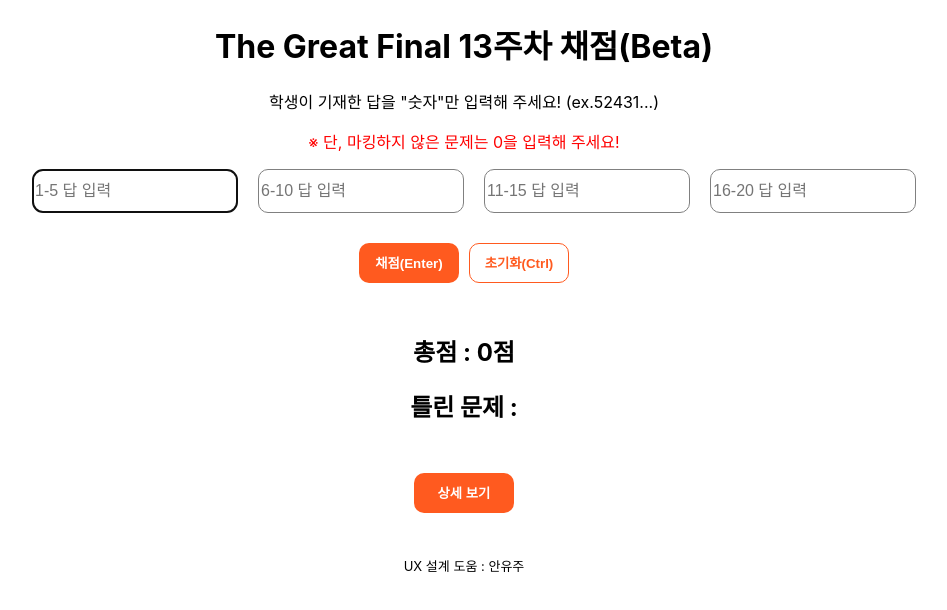
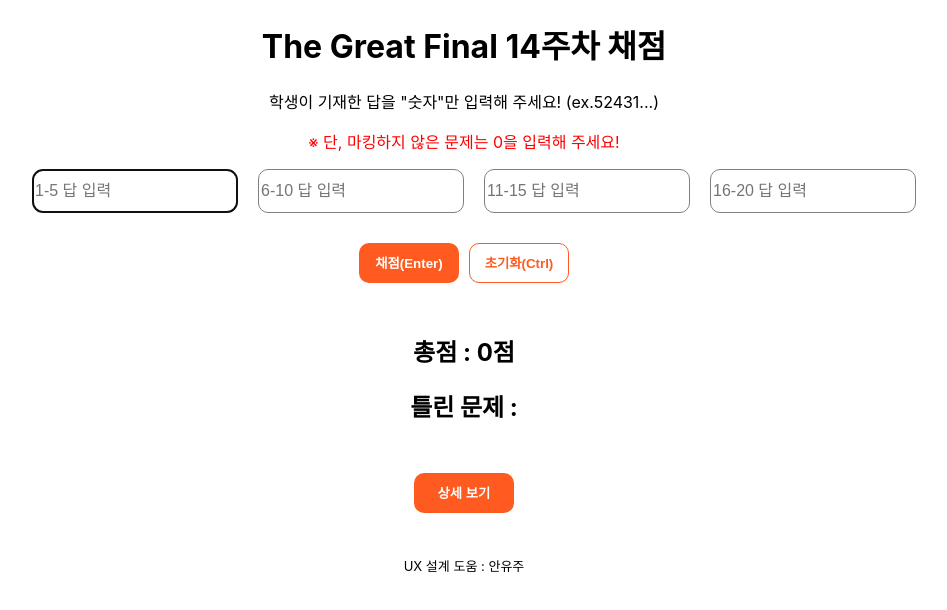
Before and after one commit to GitC0de/TGF-Scoring, a React (Create React App) app: page / in a window 1280 px wide. Shown: the top 610 px of the page, without its empty margins (176-1123 px from the left). Built offline with nearby package versions, Linux system fonts and the light colour scheme.

Commit message:
14th week update

```diff
--- a/src/App.js
+++ b/src/App.js
@@ -5,7 +5,7 @@ import "./App.css";
 function App() {
   return (
     <div className="App">
-      <h1>The Great Final 13주차 채점(Beta)</h1>
+      <h1>The Great Final 14주차 채점</h1>
 
       <p>학생이 기재한 답을 "숫자"만 입력해 주세요! (ex.52431...)</p>
       <p className="warning">※ 단, 마킹하지 않은 문제는 0을 입력해 주세요!</p>
--- a/src/System.js
+++ b/src/System.js
@@ -2,11 +2,11 @@ import { React, useState, useRef, useEffect } from "react";
 import "./System.css";
 export default function System() {
   const rightAnswer = [
-    5, 5, 1, 1, 2, 4, 1, 3, 1, 5, 3, 5, 4, 3, 5, 4, 2, 3, 3, 2,
+    4, 3, 4, 1, 5, 1, 3, 2, 1, 2, 5, 2, 3, 5, 4, 1, 5, 4, 3, 5,
   ];
 
   const questionScore = [
-    2, 2, 3, 3, 2, 2, 3, 2, 2, 3, 3, 3, 2, 3, 3, 2, 3, 2, 3, 2,
+    2, 2, 3, 2, 2, 3, 2, 2, 3, 3, 3, 2, 2, 3, 3, 3, 3, 2, 3, 2,
   ];
 
   const wrongProblems = [];
```
